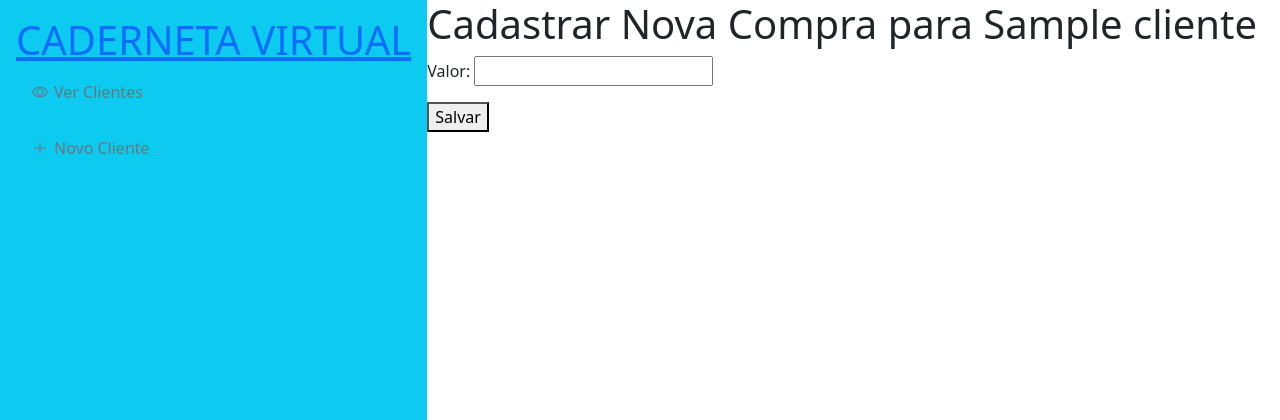
After one commit to AlanTddy/FichasClientes, a Django app: page /cliente/1/nova_compra/ in a window 1280 px wide. The commit adds this page. Shown: the top 420 px of the page. Run offline with Django 5.2, Linux system fonts and the light colour scheme; tables that the repository leaves empty hold one stand-in row (values such as "Sample post").

Commit message:
adicionando nova_compra

```diff
--- a/FichasClientes/urls.py
+++ b/FichasClientes/urls.py
@@ -6,4 +6,5 @@ urlpatterns = [
     path('cliente/', views.lista_clientes, name='lista_clientes'),
     path('cliente/<int:cliente_id>/', views.detalhe_cliente, name='detalhe_cliente'),
     path('cliente/novo/', views.novo_cliente, name='novo_cliente'),
+    path('cliente/<int:cliente_id>/nova_compra/', views.nova_compra, name='nova_compra'),
 ]
--- a/cliente/templates/cliente/detalhe_cliente.html
+++ b/cliente/templates/cliente/detalhe_cliente.html
@@ -10,5 +10,6 @@
         {% endfor %}
     </ul>
     <h3>Total: {{ total }}</h3>
-    <a href="{% url 'novo_cliente' %}">Nova Compra</a>
+    <a href="{% url 'nova_compra' cliente.id %}" class="btn btn-primary">Nova Compra</a>
+    <a href="{% url 'index' %}" class="btn btn-success">Pagar conta</a>
 {% endblock %}
--- /dev/null
+++ b/cliente/templates/cliente/nova_compra.html
@@ -0,0 +1,12 @@
+{% extends "./base.html" %}
+
+{% block tittle %} Nova Compra {% endblock %}
+
+{% block content %}
+    <h1>Cadastrar Nova Compra para {{ cliente.nome }}</h1>
+    <form method="post">
+        {% csrf_token %}
+        {{ form.as_p }}
+        <button type="submit">Salvar</button>
+    </form>
+{% endblock %}
--- a/cliente/views.py
+++ b/cliente/views.py
@@ -24,3 +24,16 @@ def novo_cliente(request):
     else:
         form = ClienteForm()
     return render(request, 'cliente/novo_cliente.html', {'form': form})
+
+def nova_compra(request, cliente_id):
+    cliente = get_object_or_404(Cliente, pk=cliente_id)
+    if request.method == 'POST':
+        form = CompraForm(request.POST)
+        if form.is_valid():
+            compra = form.save(commit=False)
+            compra.cliente = cliente
+            compra.save()
+            return redirect('detalhe_cliente', cliente_id = cliente.id)
+    else:
+        form = CompraForm()
+    return render(request, 'cliente/nova_compra.html', {'cliente': cliente, 'form': form })
```
